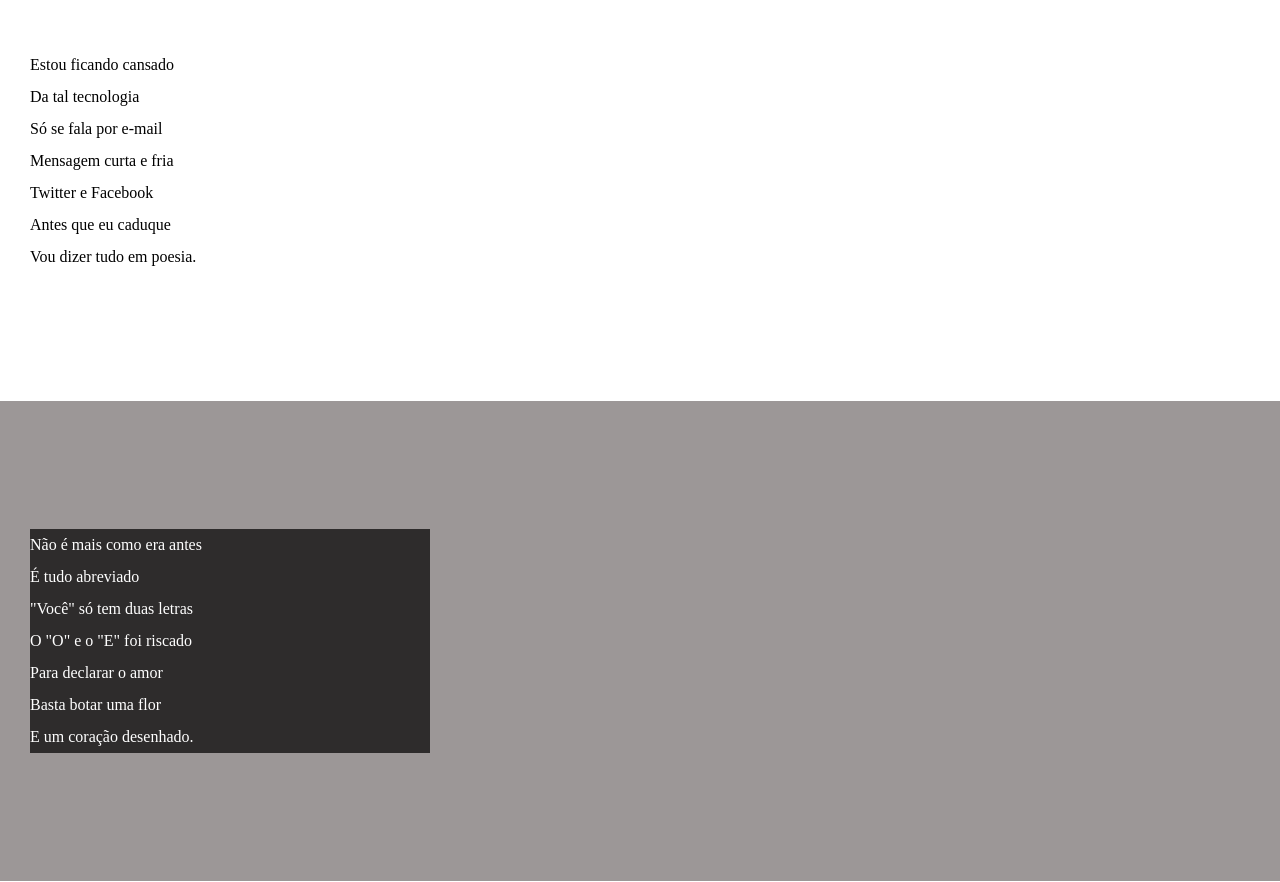
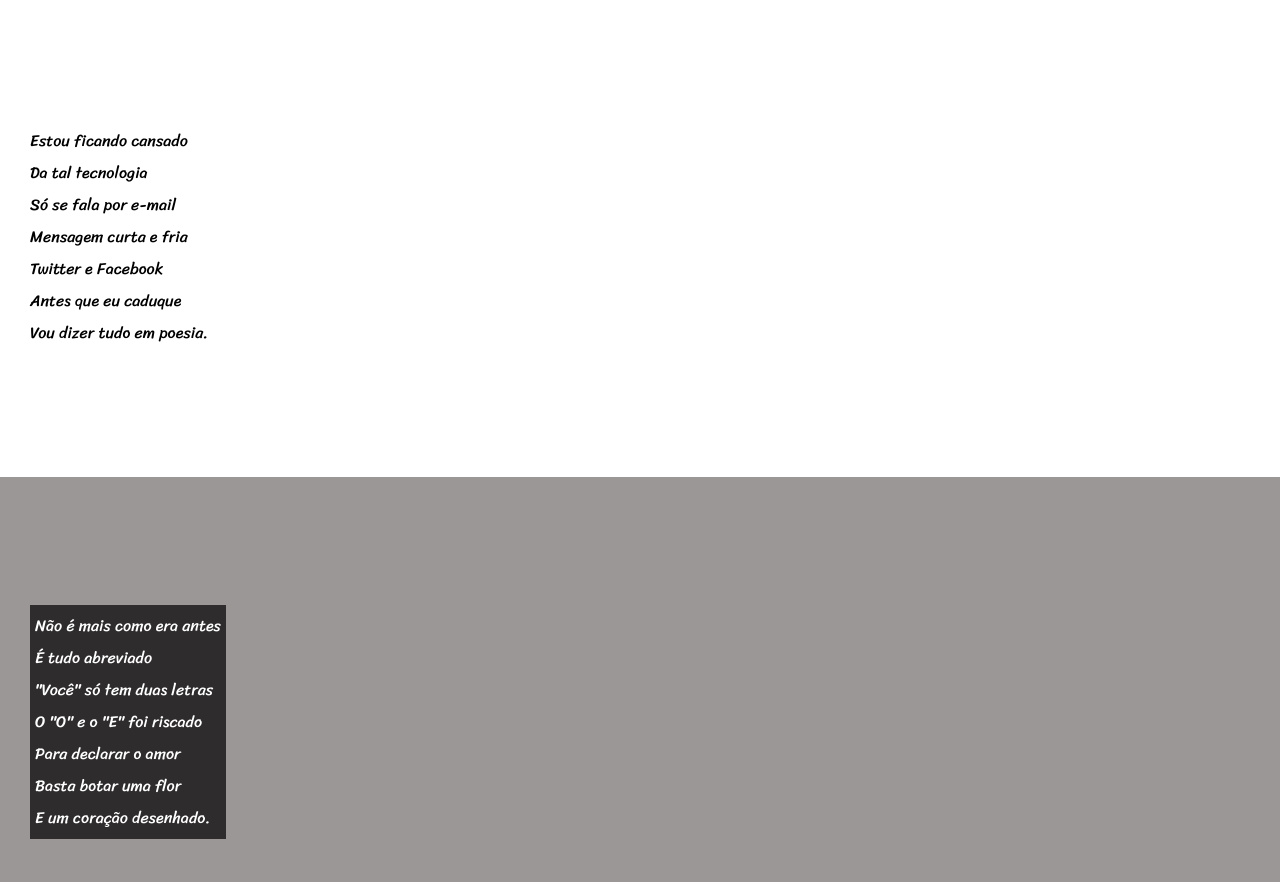
Before and after one commit to moyses30/sitecordel, a plain HTML site: page index.html in a window 1280 px wide. Shown: the part 234-1116 px from the top of the page. Drawn offline with Linux system fonts and the light colour scheme.

Commit message:
Update style.css

```diff
--- a/style.css
+++ b/style.css
@@ -1,4 +1,14 @@
 @charset "UTF-08" ;
+
+@import url('https://fonts.googleapis.com/css2?family=Passion+One:wght@400;700;900&display=swap');
+
+@import url('https://fonts.googleapis.com/css2?family=Sriracha&display=swap');
+
+:root {
+    --fonte1: Verdana,Geneva,Tahoma,sans-serif;
+    --fonte2: 'Passione One' , cursive ;
+    --fonte3: 'Sriracha', cursive ;
+}
 
 *{ /* configuração global */
     margin: 0px;
@@ -8,6 +18,7 @@
 html.body {
     min-height: 100%; /* tamanho minimo do meu site (altura)*/
     background-color:darkgray ;
+    font-family: var(--fonte1);
 }
 
 header{
@@ -18,6 +29,8 @@ header{
 header> h1{
     padding-top: 50px;
     font-variant: small-caps;
+    font-family: var(--fonte3);
+    font-size: 5vw;
 }
 
 header>p {
@@ -39,6 +52,7 @@ section{ /* criação de espaço entre os section */
     padding-bottom: 10%;
     line-height: 2em;
     padding-left: 30px;
+    font-family: var(--fonte3);
 }
 
 section.normal{
@@ -49,10 +63,13 @@ section.normal{
 section.imagem{
     background-color: rgb(156, 151, 151);
     color: white;
+
+
 }
 
 section.imagem >p{
-    width: 400px;
+    padding: 5px;
+    display: inline-block;
     background-color:rgba(0, 0, 0, 0.705)
 }
 
```
